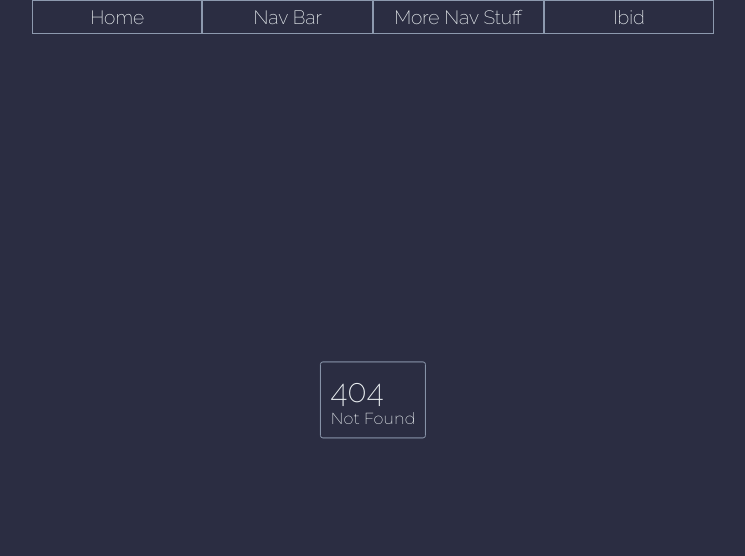
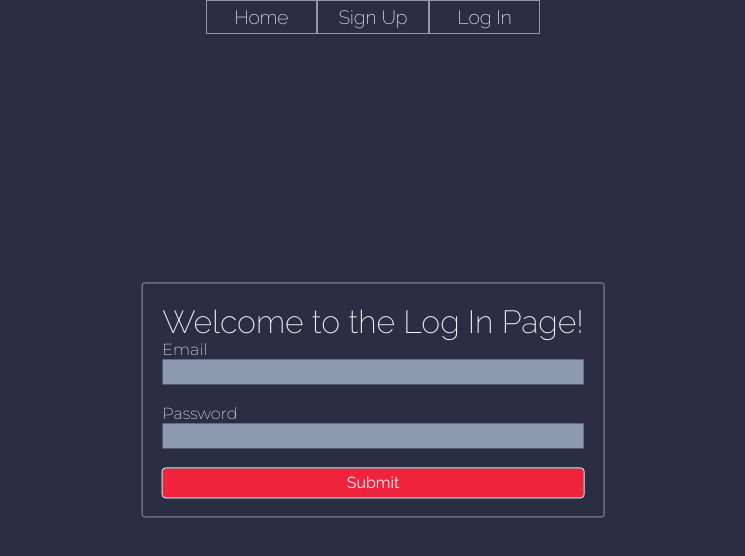
Before and after one commit to RBird111/todo_app, a SvelteKit app: page /login in a window 1280 px wide. Before the commit this address had no page. Shown: the top 556 px of the page, without its empty margins (267-1012 px from the left). Built offline with nearby package versions, Linux system fonts and the light colour scheme.

Commit message:
added log in form (it works)

```diff
--- a/src/lib/components/Nav.svelte
+++ b/src/lib/components/Nav.svelte
@@ -12,14 +12,20 @@
 		);
 	});
 
-	const navElements = ['Home', 'Nav Bar', 'More Nav Stuff', 'Ibid'];
+	const navElements = ['Home', 'Sign Up', 'Log In'];
+	const getHref = (loc: string) => {
+		if (loc === 'Home') {
+			return '/';
+		}
+		return `/${loc.toLowerCase().split(' ').join('')}`;
+	};
 </script>
 
 <nav class="main-nav">
-	{#each navElements as ele}
-		<!-- svelte-ignore a11y-click-events-have-key-events -->
-		<!-- svelte-ignore a11y-no-noninteractive-element-interactions -->
-		<p on:click={(e) => console.log('You clicked =>', e.target)}>{ele}</p>
+	{#each navElements as loc}
+		<a href={getHref(loc)}>
+			{loc}
+		</a>
 	{/each}
 </nav>
 
@@ -31,7 +37,7 @@
 		flex-wrap: wrap;
 		justify-content: center;
 
-		p {
+		a {
 			cursor: pointer;
 			border: 1px solid $c-sec;
 			min-width: max-content;
--- a/src/lib/styles/app.scss
+++ b/src/lib/styles/app.scss
@@ -15,7 +15,6 @@ html {
 a {
 	text-decoration: none;
 	color: inherit;
-	font-weight: bold;
 }
 
 h1,
--- /dev/null
+++ b/src/routes/login/+page.server.ts
@@ -0,0 +1,33 @@
+import prisma from '$lib/prisma';
+import bcrypt from 'bcryptjs';
+import { fail } from '@sveltejs/kit';
+import type { Actions } from './$types';
+
+export const actions = {
+	default: async ({ request }) => {
+		const data = await request.formData();
+
+		// Check email exists
+		const email = data.get('email');
+		if (!email) return fail(400, { email, missing: true });
+
+		// Check password exists
+		const password = data.get('password');
+		if (!password) return fail(400, { password, missing: true });
+
+		// Check user exists
+		const user = await prisma.user.findFirst({
+			where: {
+				email: email.toString()
+			}
+		});
+
+		if (!user) return fail(400, { email, incorrect: true });
+
+		// Check if password is valid
+		const validPassword = await bcrypt.compare(password.toString(), user.hashedPassword);
+		if (!validPassword) return fail(400, { password, incorrect: true });
+
+		return { success: true, user: user };
+	}
+} satisfies Actions;
--- /dev/null
+++ b/src/routes/login/+page.svelte
@@ -0,0 +1,87 @@
+<script lang="ts">
+	import { enhance } from '$app/forms';
+	import type { ActionData } from './$types';
+
+	export let form: ActionData;
+</script>
+
+<div class="wrap">
+	<h1>Welcome to the Log In Page!</h1>
+
+	{#if form?.incorrect}
+		<p style:color="#ef233c">Bad Data</p>
+	{/if}
+
+	{#if form?.success}
+		<p>Yeah!</p>
+	{/if}
+
+	{#if form?.user}
+		<p>Email: {form.user.email}</p>
+		<p>First Name: {form.user.firstName}</p>
+		<p>Last Name: {form.user.lastName}</p>
+	{/if}
+
+	<form method="POST" use:enhance>
+		<label>
+			Email
+			<input name="email" type="email" />
+		</label>
+
+		<label>
+			Password
+			<input name="password" type="password" />
+		</label>
+
+		<button>Submit</button>
+	</form>
+</div>
+
+<style lang="scss">
+	.wrap {
+		padding: 10px;
+		display: flex;
+		flex-flow: column wrap;
+
+		p {
+			text-align: center;
+		}
+	}
+
+	form {
+		display: flex;
+		flex-flow: column wrap;
+
+		label {
+			display: flex;
+			flex-flow: column wrap;
+			margin-bottom: 20px;
+		}
+
+		input {
+			outline: none;
+			border: none;
+			background-color: $c-sec;
+			color: $c-font;
+			padding: 5px;
+		}
+
+		button {
+			@include txt-title;
+
+			cursor: pointer;
+			font-size: 1rem;
+			font-weight: 400;
+			border: none;
+			border-radius: 3px;
+			outline: 1px solid $c-font;
+			background-color: $c-acc;
+			color: $c-font;
+			padding: 5px 0;
+
+			&:hover {
+				box-shadow: 0 0 5px $c-sec;
+			}
+		}
+	}
+</style>
--- /dev/null
+++ b/src/routes/signup/+page.svelte
@@ -0,0 +1 @@
+<h1>Welcome to the Sign Up Page!</h1>
```
Also changed, not shown: src/lib/components/load_user.ts (added, +21 -0 lines), src/routes/+page.server.ts (deleted, +0 -11 lines), src/routes/+page.svelte (+1 -35 lines).
